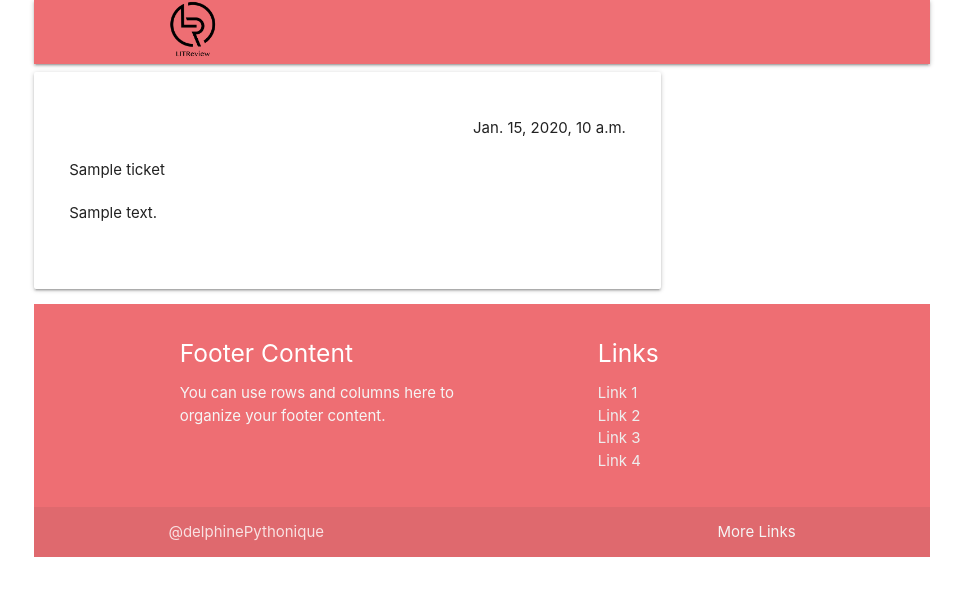
After one commit to DelphinePythonique/projet9, a Django app: template litreview/managelitreview/templates/managelitreview/display_ticket.html in a window 1280 px wide. The commit adds this page. Shown: the top 596 px of the page, without its empty margins (158-1121 px from the left). Run offline with Django 3.2, Linux system fonts and the light colour scheme; the template is opened without the code that fills it: most values are stand-ins (such as "Sample title", 1, 10 or a date in 2020).

Commit message:
add save ticket

```diff
--- /dev/null
+++ b/litreview/authentication/models.py
@@ -0,0 +1,4 @@
+from django.contrib.auth.models import AbstractUser
+
+class User(AbstractUser):
+    pass
--- /dev/null
+++ b/litreview/managelitreview/templates/managelitreview/_snippet_ticket.html
@@ -0,0 +1,43 @@
+{%  load static %}
+<div class="container card-panel hoverable">
+<div class="row">
+       <div class="col 12">
+            {% if ticket.user == user  %}
+            You are published a ticket
+            {% endif %}
+       </div>
+   </div>
+  <div class="row">
+        <div class="col 12 right">
+            {{ ticket.time_created}}
+        </div>
+   </div>
+    <div class="row">
+        <div class="col 12">
+            {{ ticket.title}}
+        </div>
+   </div>
+   <div class="row">
+        <div class="col 12">
+            {{ ticket.description}}
+        </div>
+   </div>
+   <div class="row">
+        <div class="col 12">
+            {% if ticket.image %}
+                <img class="responsive-img" src="{% static  ticket.image.url  %}" alt="{{ ticket.title }}'s image" />
+            {% endif %}
+        </div>
+   </div>
+  {% if ticket.user == user  %}
+     <div class="row">
+        <div class="col 12 right">
+            <a class="waves-effect waves-light btn" href="{% url 'managelitreview:delete_ticket' ticket.id %}">Delete</a>
+        </div>
+         <div class="col 12 right">
+            <a class="waves-effect waves-light btn" href="{% url 'managelitreview:update_ticket' ticket.id %}">Update</a>
+        </div>
+
+    </div>
+  {% endif %}
+</div>
--- /dev/null
+++ b/litreview/managelitreview/templates/managelitreview/display_ticket.html
@@ -0,0 +1,5 @@
+{%  extends 'base.html' %}
+
+{%  block content %}
+{% include "managelitreview/_snippet_ticket.html" %}
+{% endblock %}
--- a/litreview/managelitreview/urls.py
+++ b/litreview/managelitreview/urls.py
@@ -3,6 +3,11 @@ from django.urls import path
 
 from . import views
 
+app_name = 'managelitreview'
 urlpatterns = [
     path('home/', views.home, name='home'),
+    path('tickets/new', views.create_ticket, name='create_ticket'),
+    path('tickets/<int:ticket_id>/edit', views.update_ticket, name='update_ticket'),
+    path('tickets/<int:ticket_id>/delete', views.delete_ticket, name='delete_ticket'),
+    path('tickets/<int:ticket_id>', views.display_ticket, name='display_ticket'),
 ]
--- a/litreview/templates/_footer.html
+++ b/litreview/templates/_footer.html
@@ -1 +1,25 @@
-@delphinePythonique
+<footer class="page-footer">
+          <div class="container">
+            <div class="row">
+              <div class="col l6 s12">
+                <h5 class="white-text">Footer Content</h5>
+                <p class="grey-text text-lighten-4">You can use rows and columns here to organize your footer content.</p>
+              </div>
+              <div class="col l4 offset-l2 s12">
+                <h5 class="white-text">Links</h5>
+                <ul>
+                  <li><a class="grey-text text-lighten-3" href="#!">Link 1</a></li>
+                  <li><a class="grey-text text-lighten-3" href="#!">Link 2</a></li>
+                  <li><a class="grey-text text-lighten-3" href="#!">Link 3</a></li>
+                  <li><a class="grey-text text-lighten-3" href="#!">Link 4</a></li>
+                </ul>
+              </div>
+            </div>
+          </div>
+          <div class="footer-copyright">
+            <div class="container">
+            @delphinePythonique
+            <a class="grey-text text-lighten-4 right" href="#!">More Links</a>
+            </div>
+          </div>
+        </footer>
--- a/litreview/templates/_header.html
+++ b/litreview/templates/_header.html
@@ -8,7 +8,6 @@
                 <li><a href="#">Flow</a></li>
                 <li><a href="#">Posts</a></li>
                 <li><a href="#">Subscription</a></li>
-
                 <li><a href="{% url 'logout' %}">Se déconnecter</a></li>
          {% endif %}
       </ul>
@@ -16,8 +15,8 @@
       <ul id="nav-mobile" class="sidenav">
            {% if user.is_authenticated %}
                  <li><a href="#">Flow</a></li>
-                <li><a href="#">Posts</a></li>
-                <li><a href="#">Subscription</a></li>
+                 <li><a href="#">Posts</a></li>
+                 <li><a href="#">Subscription</a></li>
                  <li><a href="{% url 'logout' %}">Se déconnecter</a></li>
            {% endif %}
       </ul>
```
Also changed, not shown: litreview/authentication/admin.py (added, +10 -0 lines), litreview/litreview/urls.py (+8 -0 lines), litreview/managelitreview/forms.py (added, +9 -0 lines), litreview/managelitreview/templates/managelitreview/create_ticket.html (added, +11 -0 lines), litreview/managelitreview/templates/managelitreview/home.html (+9 -1 lines), litreview/managelitreview/views.py (+58 -2 lines), litreview/managelitreview/migrations/0001_initial.py (deleted), litreview/managelitreview/migrations/__init__.py (deleted).
